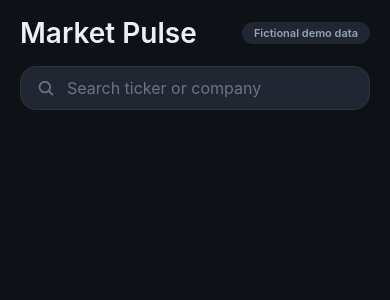
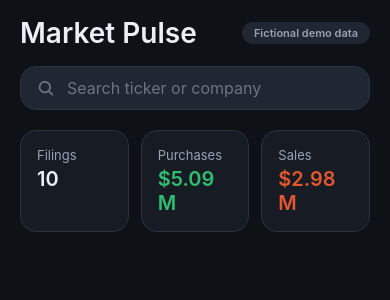
Before and after one commit to tamannayousuf26/demo_expo, a React Native app: screen /Home in a window 390 px wide. Shown: the top 300 px of the page. Built offline with nearby package versions, Linux system fonts and the light colour scheme.

Commit message:
add home summary cards

```diff
--- a/src/screens/HomeScreen.tsx
+++ b/src/screens/HomeScreen.tsx
@@ -1,13 +1,40 @@
-import { Pressable, StyleSheet, Text, View } from "react-native";
+import { useMemo } from "react";
+import { Pressable, ScrollView, StyleSheet, Text, View } from "react-native";
 import { SafeAreaView } from "react-native-safe-area-context";
 import { Ionicons } from "@expo/vector-icons";
 import type { NativeStackScreenProps } from "@react-navigation/native-stack";
 import type { RootStackParamList } from "../navigation/AppNavigator";
 import { theme } from "../theme/colors";
+import { mockTrades } from "../data/mockTrades";
+import { formatCompactCurrency } from "../utils/formatters";
+import SummaryCard from "../components/SummaryCard";
 
 type Props = NativeStackScreenProps<RootStackParamList, "Home">;
 
+type Summary = {
+  count: number;
+  purchaseTotal: number;
+  saleTotal: number;
+};
+
 export default function HomeScreen({ navigation }: Props) {
+  const summary = useMemo<Summary>(
+    () =>
+      mockTrades.reduce(
+        (acc, trade) => {
+          acc.count += 1;
+          if (trade.type === "purchase") {
+            acc.purchaseTotal += trade.value;
+          } else {
+            acc.saleTotal += trade.value;
+          }
+          return acc;
+        },
+        { count: 0, purchaseTotal: 0, saleTotal: 0 }
+      ),
+    []
+  );
+
   return (
     <SafeAreaView style={styles.container} edges={["top"]}>
       <View style={styles.header}>
@@ -21,6 +48,22 @@ export default function HomeScreen({ navigation }: Props) {
         <Ionicons name="search" size={18} color={theme.colors.textMuted} />
         <Text style={styles.searchText}>Search ticker or company</Text>
       </Pressable>
+
+      <ScrollView contentContainerStyle={styles.content}>
+        <View style={styles.summaryRow}>
+          <SummaryCard label="Filings" value={String(summary.count)} />
+          <SummaryCard
+            label="Purchases"
+            value={formatCompactCurrency(summary.purchaseTotal)}
+            accentColor={theme.colors.purchase}
+          />
+          <SummaryCard
+            label="Sales"
+            value={formatCompactCurrency(summary.saleTotal)}
+            accentColor={theme.colors.sale}
+          />
+        </View>
+      </ScrollView>
     </SafeAreaView>
   );
 }
@@ -71,4 +114,12 @@ const styles = StyleSheet.create({
     fontSize: theme.fontSize.body,
     color: theme.colors.textMuted,
   },
+  content: {
+    padding: theme.spacing.lg,
+    gap: theme.spacing.lg,
+  },
+  summaryRow: {
+    flexDirection: "row",
+    gap: theme.spacing.sm,
+  },
 });
```
